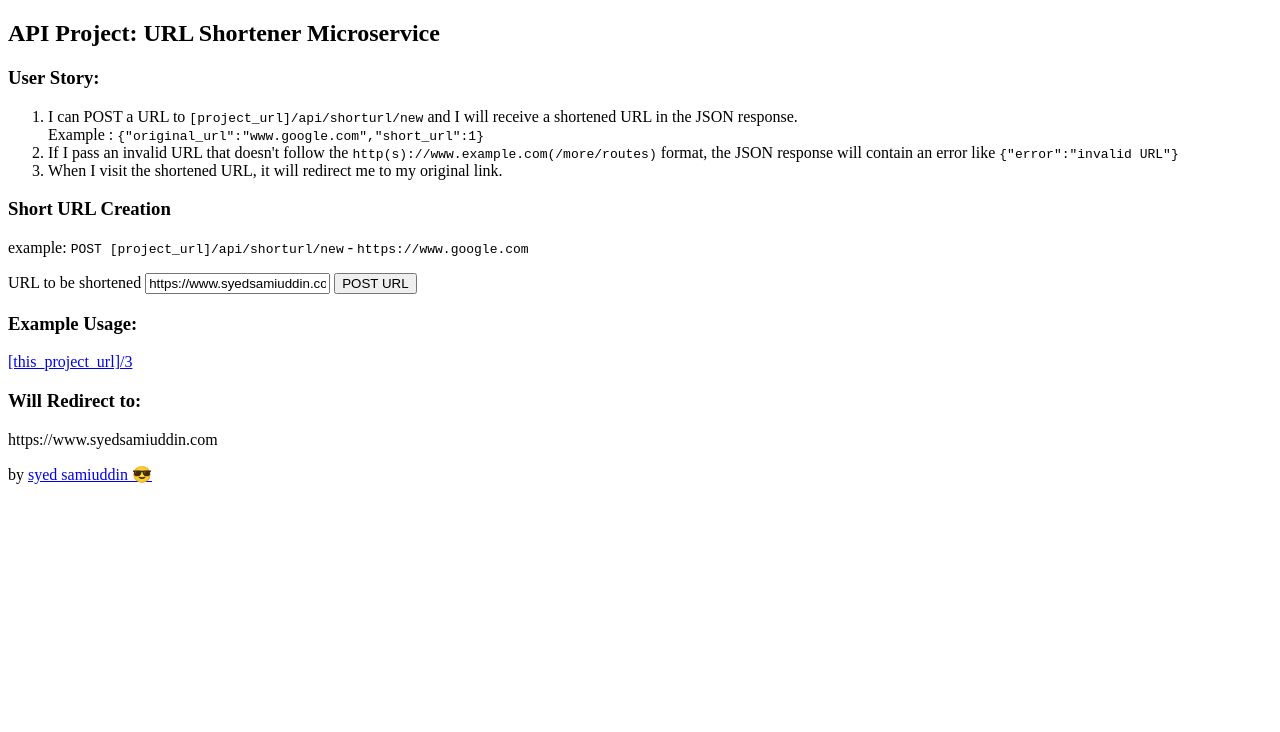
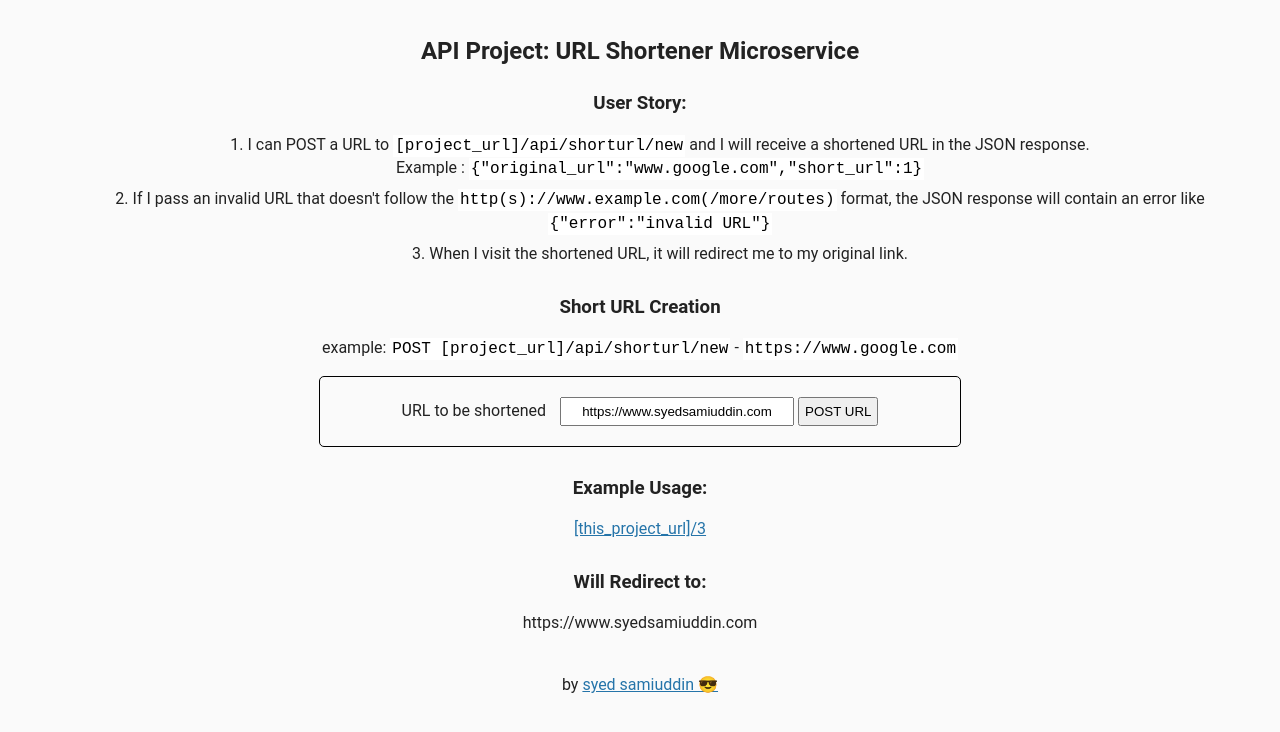
Before and after one commit to SuperSaiyanSami/FCC-URL-Shortener, a website: page View/index.html in a window 1280 px wide. Drawn offline with Linux system fonts and the light colour scheme; the site is published under a folder, as on GitHub Pages, so addresses that start at the root find nothing.

Commit message:
Update index.html

```diff
--- a/View/index.html
+++ b/View/index.html
@@ -4,9 +4,8 @@
 
    <head>
       <title>URL Shortener</title>
-      <link rel="shortcut icon" href="https://www.syedsamiuddin.com/favicon.ico" type="image/x-icon"/>
-      <link href="https://fonts.googleapis.com/css?family=Roboto" rel="stylesheet" type="text/css">
-      <link href="/Styles/style.css" rel="stylesheet" type="text/css">
+
+      <link href="Styles/style.css" rel="stylesheet" type="text/css">
    </head>
 
    <body>
```
